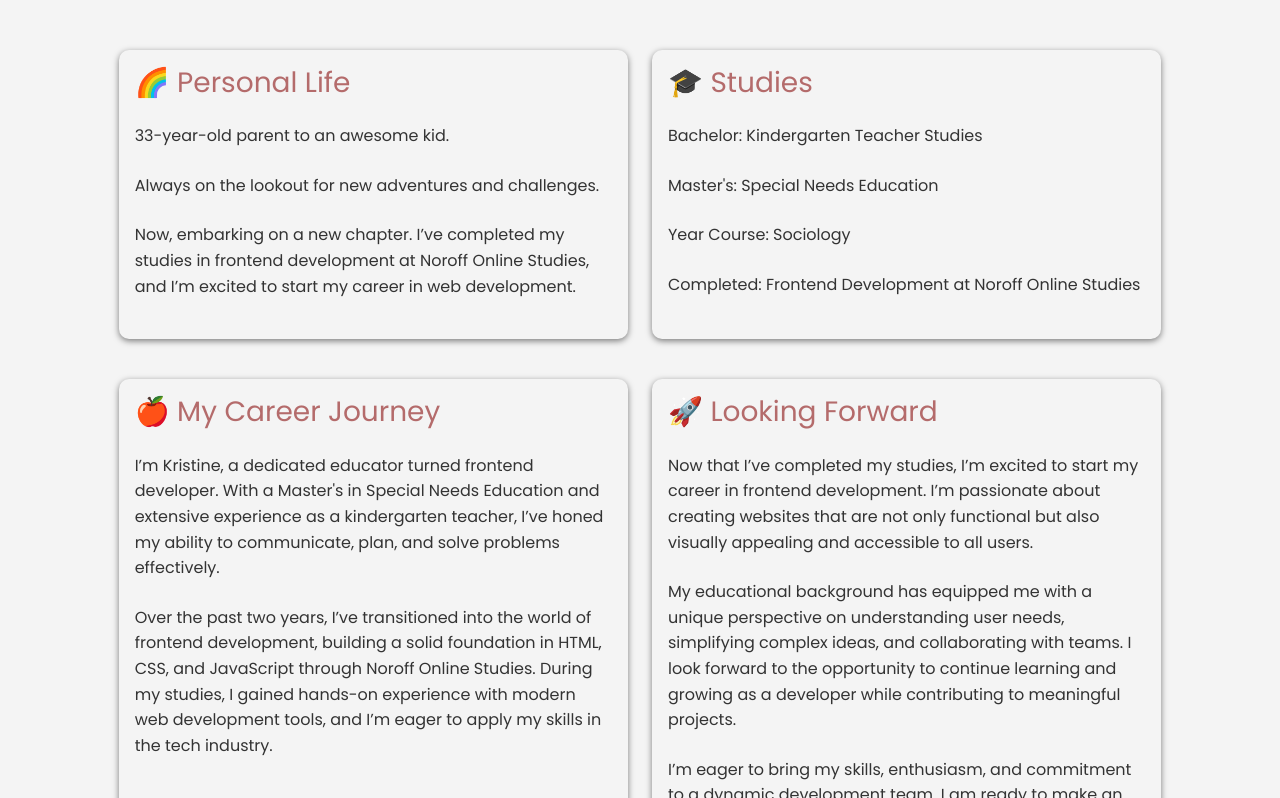
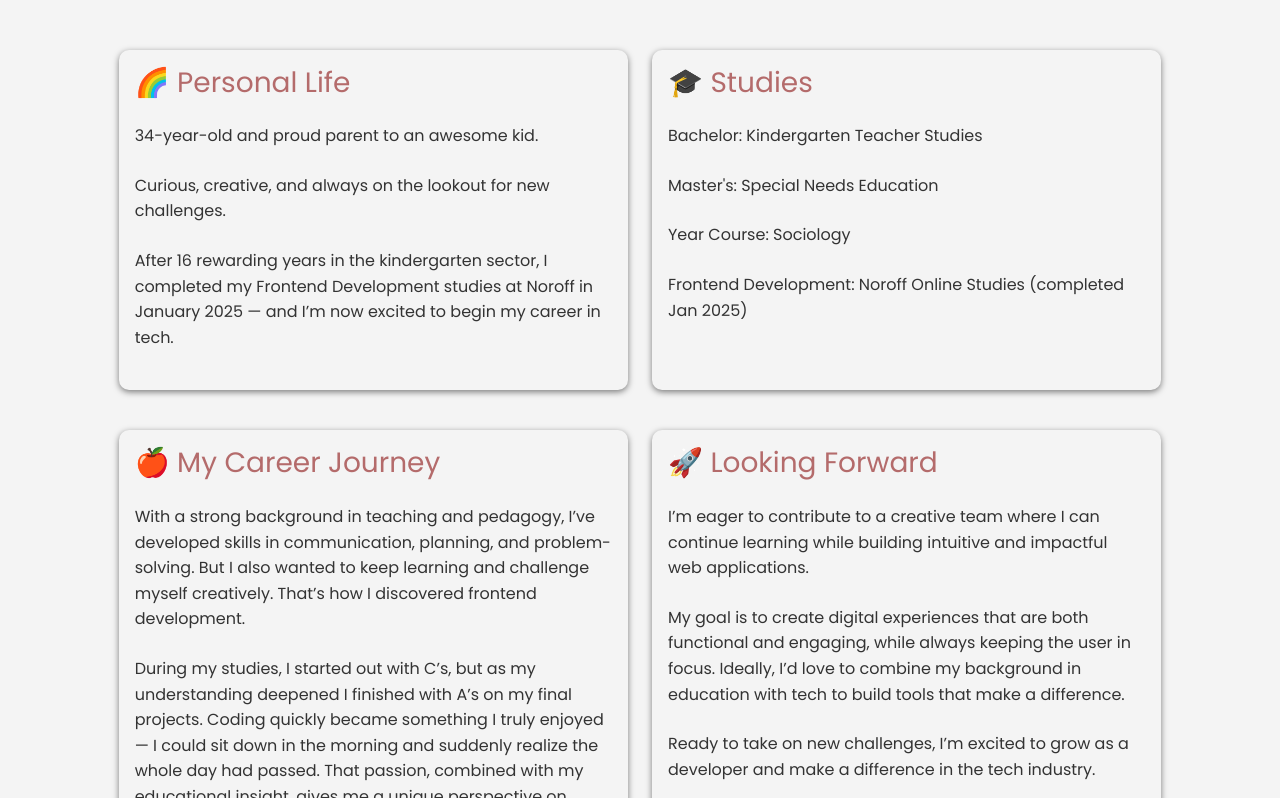
Before and after one commit to IceGreenGalactic/Portfolio2, a React (Vite) app: page / in a window 1280 px wide. Shown: the part 3722-4520 px from the top of the page. Built offline with nearby package versions, Linux system fonts and the light colour scheme.

Commit message:
About update

```diff
--- a/src/components/About/About.jsx
+++ b/src/components/About/About.jsx
@@ -10,12 +10,14 @@ const About = () => {
         <div className="col-12 col-md-6 mb-4 ">
           <Card className="p-3 h-100 d-flex flex-column">
             <h3>🌈 Personal Life</h3>
-            <p>33-year-old parent to an awesome kid.</p>
-            <p>Always on the lookout for new adventures and challenges.</p>
+            <p>34-year-old and proud parent to an awesome kid.</p>
             <p>
-              Now, embarking on a new chapter. I’ve completed my studies in
-              frontend development at Noroff Online Studies, and I’m excited to
-              start my career in web development.
+              Curious, creative, and always on the lookout for new challenges.
+            </p>
+            <p>
+              After 16 rewarding years in the kindergarten sector, I completed
+              my Frontend Development studies at Noroff in January 2025 — and
+              I’m now excited to begin my career in tech.
             </p>
           </Card>
         </div>
@@ -26,7 +28,9 @@ const About = () => {
             <p>Bachelor: Kindergarten Teacher Studies</p>
             <p>Master's: Special Needs Education</p>
             <p>Year Course: Sociology</p>
-            <p>Completed: Frontend Development at Noroff Online Studies</p>
+            <p>
+              Frontend Development: Noroff Online Studies (completed Jan 2025)
+            </p>
           </Card>
         </div>
       </div>
@@ -36,17 +40,18 @@ const About = () => {
           <Card className="p-3 h-100 d-flex flex-column">
             <h3>🍎 My Career Journey</h3>
             <p>
-              I’m Kristine, a dedicated educator turned frontend developer. With
-              a Master's in Special Needs Education and extensive experience as
-              a kindergarten teacher, I’ve honed my ability to communicate,
-              plan, and solve problems effectively.
+              With a strong background in teaching and pedagogy, I’ve developed
+              skills in communication, planning, and problem-solving. But I also
+              wanted to keep learning and challenge myself creatively. That’s
+              how I discovered frontend development.
             </p>
             <p>
-              Over the past two years, I’ve transitioned into the world of
-              frontend development, building a solid foundation in HTML, CSS,
-              and JavaScript through Noroff Online Studies. During my studies, I
-              gained hands-on experience with modern web development tools, and
-              I’m eager to apply my skills in the tech industry.
+              During my studies, I started out with C’s, but as my understanding
+              deepened I finished with A’s on my final projects. Coding quickly
+              became something I truly enjoyed — I could sit down in the morning
+              and suddenly realize the whole day had passed. That passion,
+              combined with my educational insight, gives me a unique
+              perspective on building user-friendly, accessible solutions.
             </p>
           </Card>
         </div>
@@ -55,22 +60,18 @@ const About = () => {
           <Card className="p-3 h-100 d-flex flex-column">
             <h3>🚀 Looking Forward</h3>
             <p>
-              Now that I’ve completed my studies, I’m excited to start my career
-              in frontend development. I’m passionate about creating websites
-              that are not only functional but also visually appealing and
-              accessible to all users.
+              I’m eager to contribute to a creative team where I can continue
+              learning while building intuitive and impactful web applications.
             </p>
             <p>
-              My educational background has equipped me with a unique
-              perspective on understanding user needs, simplifying complex
-              ideas, and collaborating with teams. I look forward to the
-              opportunity to continue learning and growing as a developer while
-              contributing to meaningful projects.
+              My goal is to create digital experiences that are both functional
+              and engaging, while always keeping the user in focus. Ideally, I’d
+              love to combine my background in education with tech to build
+              tools that make a difference.
             </p>
             <p>
-              I’m eager to bring my skills, enthusiasm, and commitment to a
-              dynamic development team. I am ready to make an impact and
-              contribute to innovative, user-friendly web applications.
+              Ready to take on new challenges, I’m excited to grow as a
+              developer and make a difference in the tech industry.
             </p>
           </Card>
         </div>
--- a/src/components/About/About.styled.js
+++ b/src/components/About/About.styled.js
@@ -1,5 +1,4 @@
 import styled from "styled-components";
-
 
 export const AboutSection = styled.section`
   background-color: ${({ theme }) => theme.colors.background};
@@ -13,7 +12,6 @@ export const AboutSection = styled.section`
     text-decoration: underline;
   }
 `;
-
 
 export const Card = styled.div`
   max-width: 850px;
```
